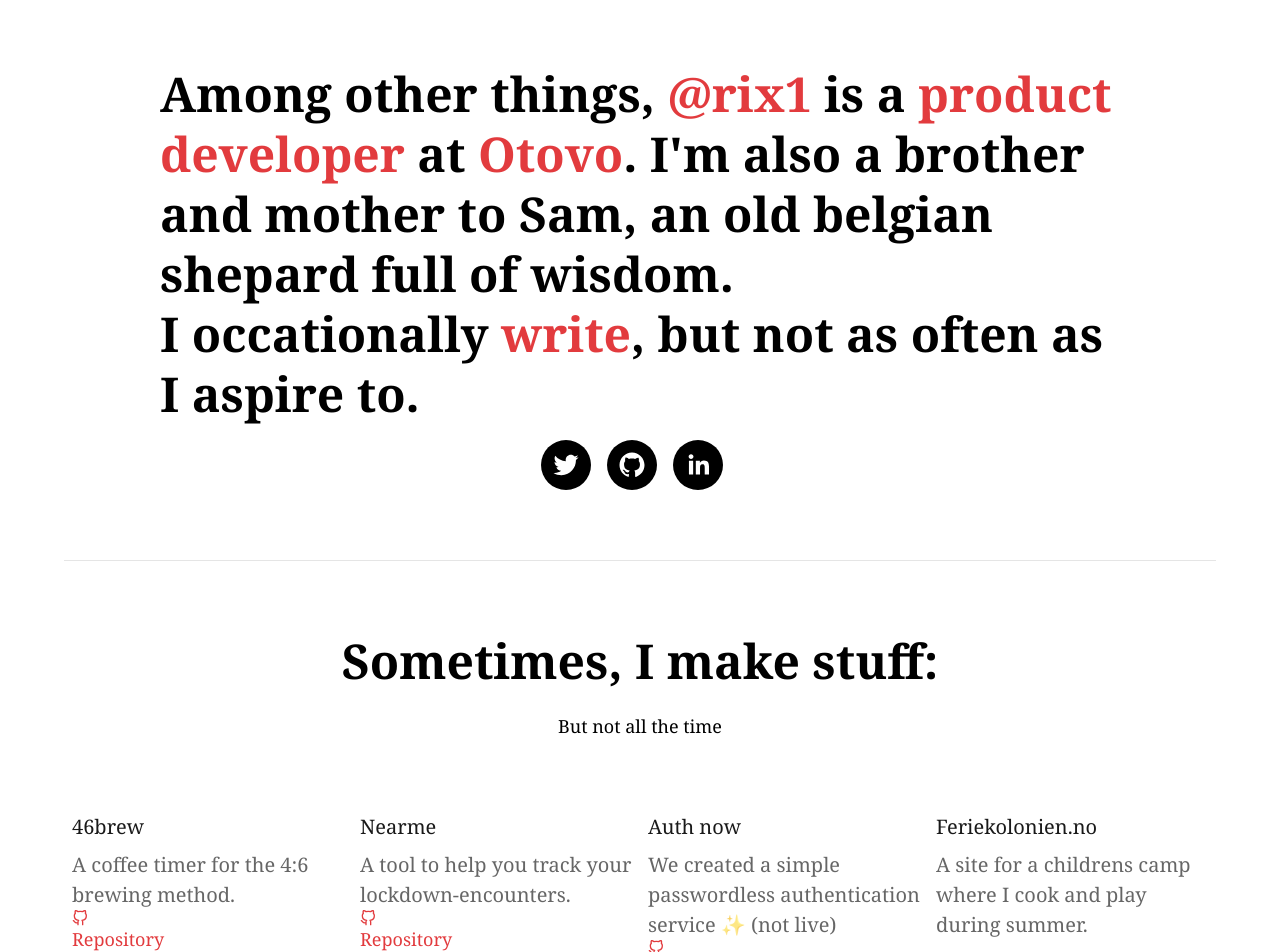
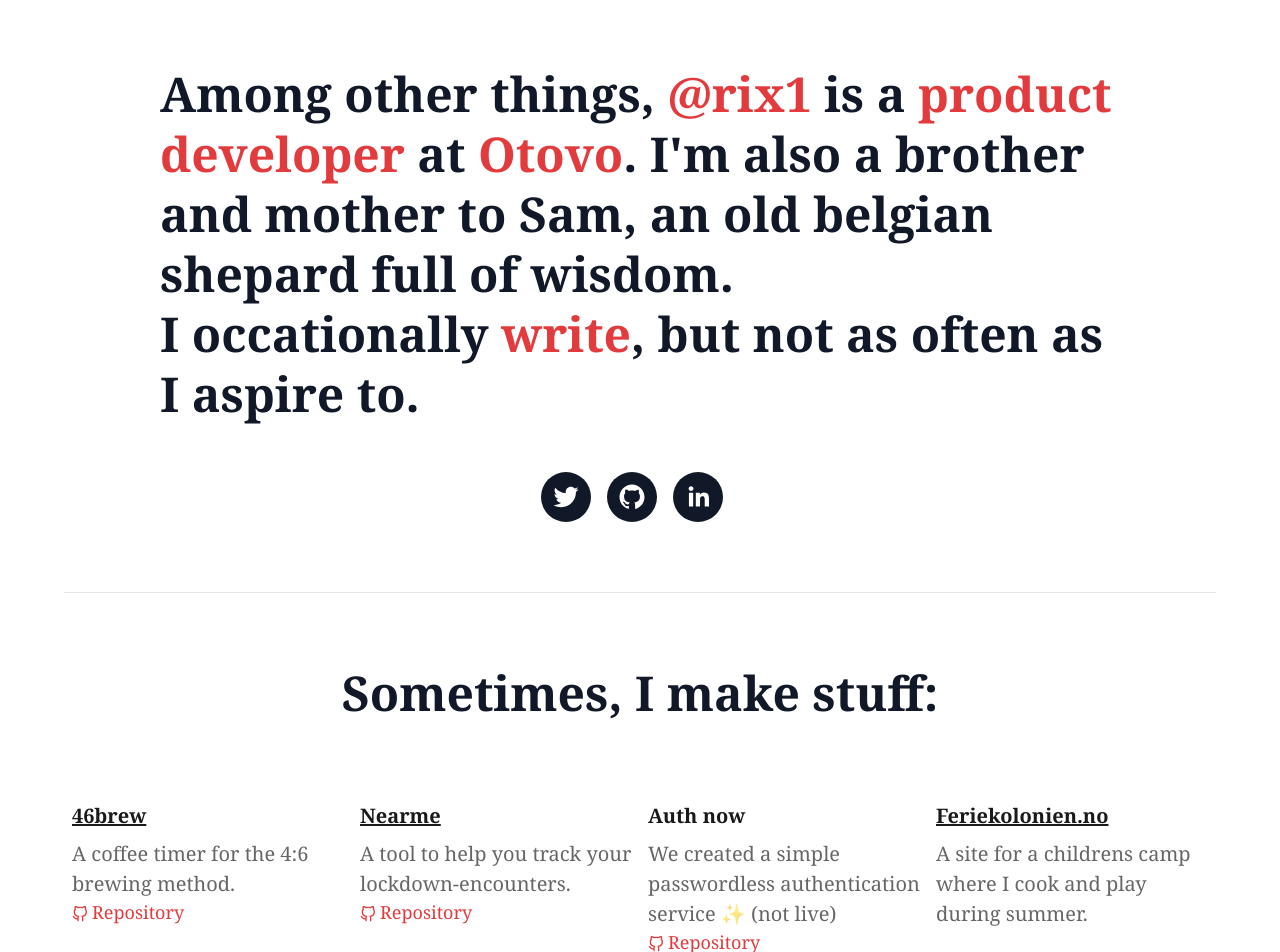
Before and after one commit to rix1/relativity, a Next.js app: page / in a window 1280 px wide. Shown: the top 952 px of the page. Built offline with nearby package versions, Linux system fonts and the light colour scheme; what @tailwindcss/typography would draw is missing.

Commit message:
change text color (slightly)

```diff
--- a/pages/index.js
+++ b/pages/index.js
@@ -79,7 +79,7 @@
               , but not as often as I aspire to.
             </p>
           </blockquote>
-          <div className="tc">
+          <div className="tc mt4">
             <SocialIcon
               bgColor="var(--color-barely-black)"
               url="https://twitter.com/rix1"
@@ -100,15 +100,20 @@
       </section>
       <hr className="mv5 bb-0 b--black-10" />
       <section className="cf w-100">
-        <h2 className="f4 f1-ns fw6 tc mb3">Sometimes, I make stuff:</h2>
-        <p className="tc mt0 mb5">But not all the time</p>
+        <h2 className="f4 f1-ns fw6 tc mb5">Sometimes, I make stuff:</h2>
         <div className="flex flex-wrap ph0 ph0-m mw9-l center">
           {projects.map((project) => (
             <article
               key={project.title}
               className="w-100 w-50-m w-25-ns pa2-ns mb3">
               <a href={project.link} className="ph2 ph0-ns db">
-                <h3 className="f5 f4-ns mb0 black-90">{project.title}</h3>
+                <h3
+                  className={[
+                    'f5 f4-ns mb0 black-90 fw6',
+                    project.link && 'underline',
+                  ].join(' ')}>
+                  {project.title}
+                </h3>
               </a>
               <h3 className="f4 fw4 mt2 black-60">{project.description} </h3>
               {project.repo && (
@@ -122,7 +127,7 @@
                     strokeWidth={2}
                     strokeLinecap="round"
                     strokeLinejoin="round"
-                    className="v-mid mr1">
+                    className="v-mid mr1 dib">
                     <path d="M9 19c-5 1.5-5-2.5-7-3m14 6v-3.87a3.37 3.37 0 00-.94-2.61c3.14-.35 6.44-1.54 6.44-7A5.44 5.44 0 0020 4.77 5.07 5.07 0 0019.91 1S18.73.65 16 2.48a13.38 13.38 0 00-7 0C6.27.65 5.09 1 5.09 1A5.07 5.07 0 005 4.77a5.44 5.44 0 00-1.5 3.78c0 5.42 3.3 6.61 6.44 7A3.37 3.37 0 009 18.13V22" />
                   </svg>
                   Repository
--- a/styles/base.css
+++ b/styles/base.css
@@ -9,6 +9,7 @@
   --color-red-10: hsl(358, 86%, 90%);
   --color-purple-50: #8d4ef2;
   --color-red-5: #ffe6e8;
+  --color-barely-black: #111827;
 }
 
 *::selection {
@@ -24,6 +25,11 @@
   color: var(--color-red-60);
 }
 
+html,
+body {
+  color: var(--color-barely-black);
+}
+
 p code {
   border-radius: 0.2rem;
   color: var(--color-red-45);
```
